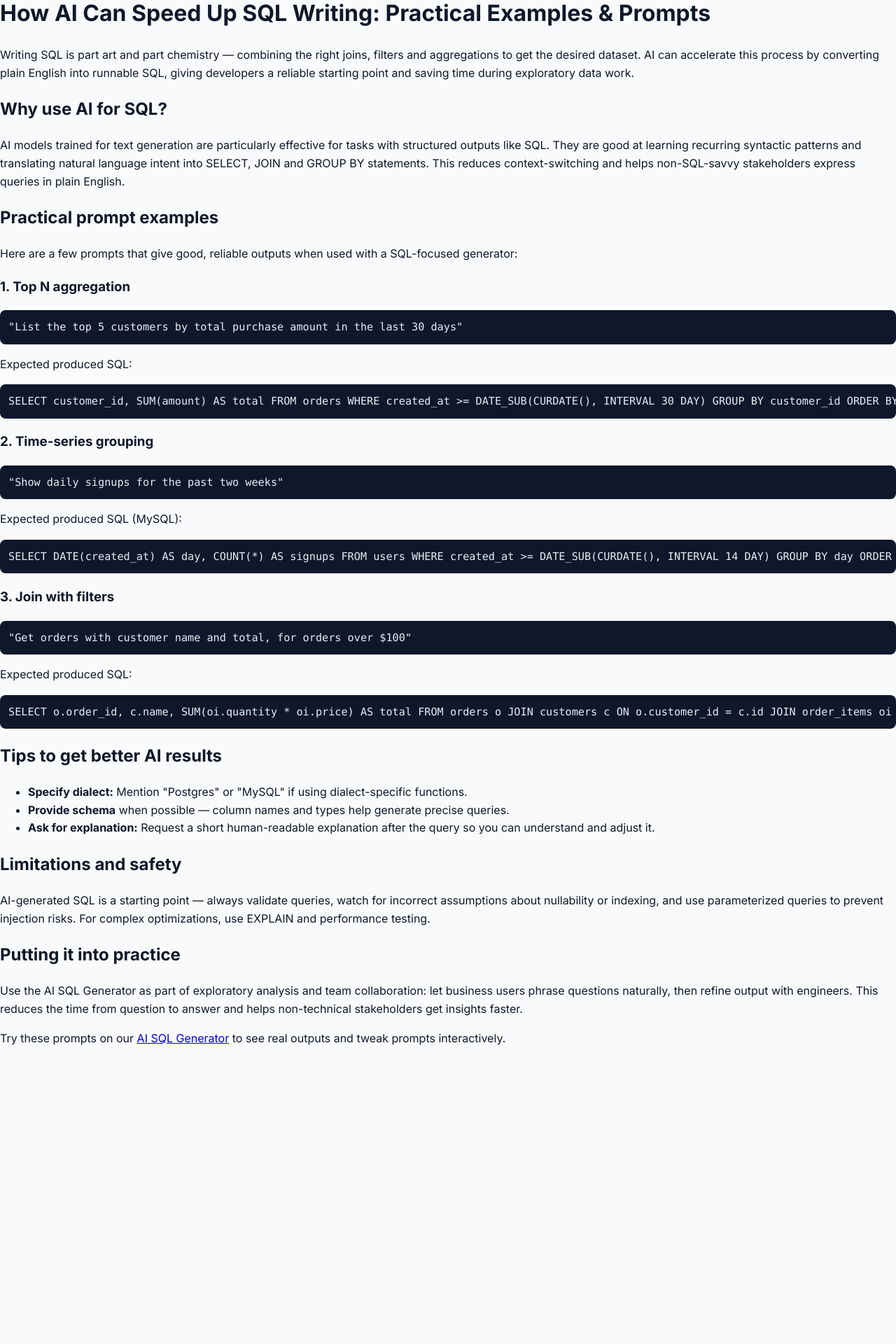
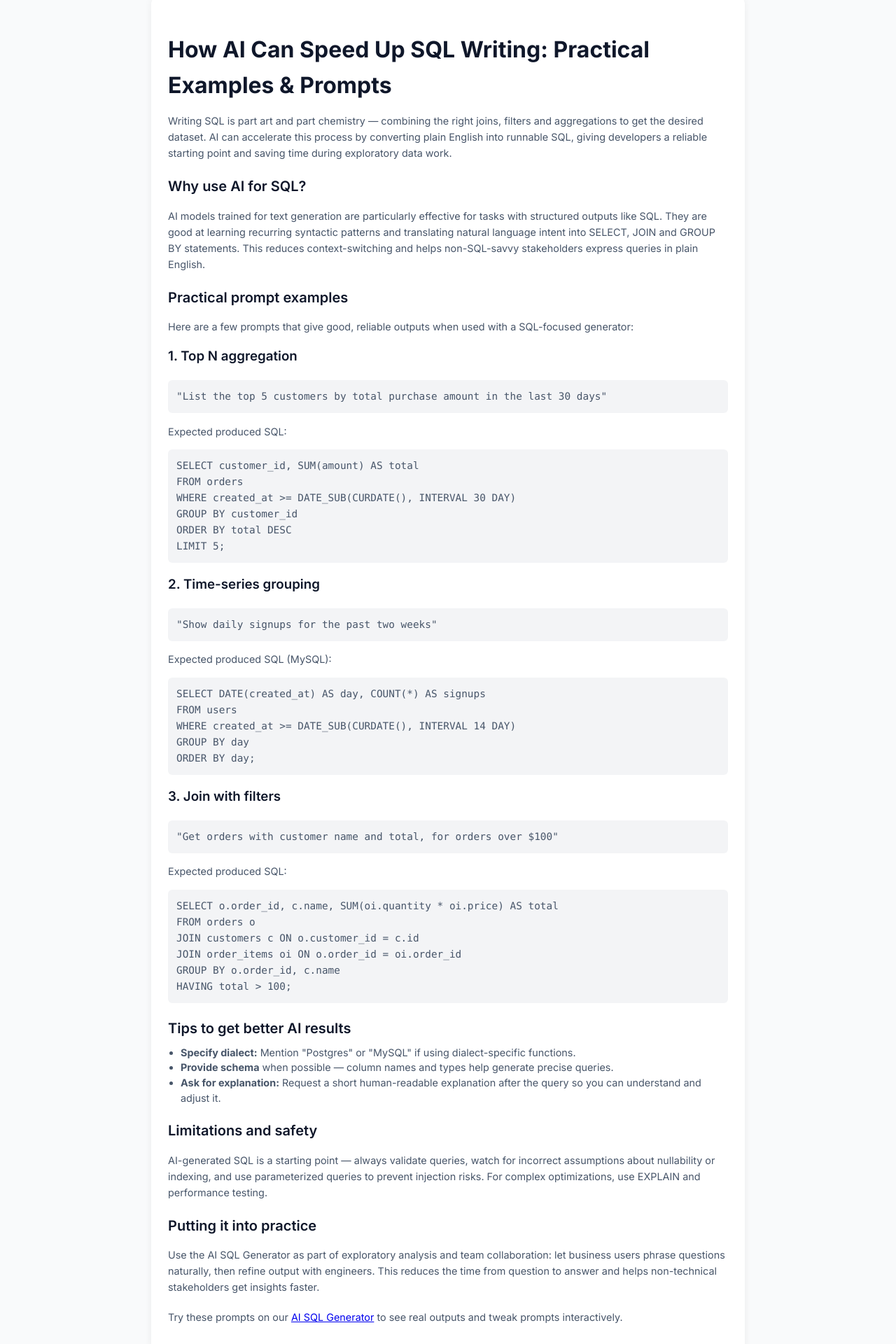
Before and after one commit to rampandu/ai-tools, a Next.js app: page /blog/ai-sql-practical in a window 1280 px wide. Shown: the part 120-2040 px from the top of the page at 70% size. Before the commit the page ends 1632 px from the top, so only its background shows below. Built offline with nearby package versions, Linux system fonts and the light colour scheme; no server answers.

Commit message:
Fix blog page width and footer not showing on other pages

```diff
--- a/components/Footer.js
+++ b/components/Footer.js
@@ -11,6 +11,7 @@ export default function Footer() {
           <div style={{ display: 'flex', gap: 16, alignItems: 'center' }}>
             <a href="/regex-generator" className="small">Regex</a>
             <a href="/sql-generator" className="small">SQL</a>
+            <a href="/blog" className="small">Blog</a>
             <a href="/contact" className="small">Contact</a>
             <a href="/privacy" className="small">Privacy</a>
             <a href="/terms" className="small">Terms</a>
--- a/components/Navbar.js
+++ b/components/Navbar.js
@@ -15,7 +15,7 @@ export default function Navbar() {
         <nav className="nav-links" aria-label="Main navigation">
           <Link href="/regex-generator">Regex</Link>
           <Link href="/sql-generator">SQL</Link>
-          <Link href="/privacy">Privacy</Link>
+          <Link href="/blog">Blog</Link>
         </nav>
       </div>
     </header>
--- a/pages/blog/ai-sql-practical.js
+++ b/pages/blog/ai-sql-practical.js
@@ -1,53 +1,140 @@
+// pages/blog/ai-sql-practical.js
 import Head from 'next/head';
+import Link from 'next/link';
 
 export default function AISqlPractical() {
   return (
     <>
       <Head>
         <title>How AI Can Speed Up SQL Writing: Practical Examples & Prompts | Dev Brains AI</title>
-        <meta name="description" content="Learn how AI can help you write SQL faster with practical prompt examples and patterns for common queries." />
+        <meta
+          name="description"
+          content="Learn how AI can help you write SQL faster with practical prompt examples and patterns for common queries."
+        />
+        <link rel="canonical" href="https://dev-brains-ai.com/blog/ai-sql-practical" />
       </Head>
 
-      <main className="max-w-3xl mx-auto p-6 text-gray-800">
-        <h1 className="text-3xl font-bold mb-4">How AI Can Speed Up SQL Writing: Practical Examples & Prompts</h1>
+      <main className="container" style={{ paddingTop: 22 }}>
+        <article
+          className="card"
+          style={{ maxWidth: 800, margin: '0 auto', padding: 24, color: '#0f172a' }}
+        >
+          <h1 style={{ fontSize: '2rem', fontWeight: 700, marginBottom: 12 }}>
+            How AI Can Speed Up SQL Writing: Practical Examples & Prompts
+          </h1>
 
-        <p>Writing SQL is part art and part chemistry — combining the right joins, filters and aggregations to get the desired dataset. AI can accelerate this process by converting plain English into runnable SQL, giving developers a reliable starting point and saving time during exploratory data work.</p>
+          <p className="small" style={{ marginBottom: 16 }}>
+            Writing SQL is part art and part chemistry — combining the right joins, filters and
+            aggregations to get the desired dataset. AI can accelerate this process by converting
+            plain English into runnable SQL, giving developers a reliable starting point and saving
+            time during exploratory data work.
+          </p>
 
-        <h2 className="text-xl font-semibold mt-6">Why use AI for SQL?</h2>
-        <p>AI models trained for text generation are particularly effective for tasks with structured outputs like SQL. They are good at learning recurring syntactic patterns and translating natural language intent into SELECT, JOIN and GROUP BY statements. This reduces context-switching and helps non-SQL-savvy stakeholders express queries in plain English.</p>
+          <h2 style={{ fontSize: '1.25rem', fontWeight: 600, marginTop: 20, marginBottom: 8 }}>
+            Why use AI for SQL?
+          </h2>
+          <p className="small">
+            AI models trained for text generation are particularly effective for tasks with
+            structured outputs like SQL. They are good at learning recurring syntactic patterns and
+            translating natural language intent into SELECT, JOIN and GROUP BY statements. This
+            reduces context-switching and helps non-SQL-savvy stakeholders express queries in plain
+            English.
+          </p>
 
-        <h2 className="text-xl font-semibold mt-4">Practical prompt examples</h2>
-        <p>Here are a few prompts that give good, reliable outputs when used with a SQL-focused generator:</p>
+          <h2 style={{ fontSize: '1.25rem', fontWeight: 600, marginTop: 20, marginBottom: 8 }}>
+            Practical prompt examples
+          </h2>
+          <p className="small">
+            Here are a few prompts that give good, reliable outputs when used with a SQL-focused
+            generator:
+          </p>
 
-        <h3 className="mt-3">1. Top N aggregation</h3>
-        <pre className="bg-gray-100 p-3 rounded">"List the top 5 customers by total purchase amount in the last 30 days"</pre>
-        <p>Expected produced SQL:</p>
-        <pre className="bg-gray-100 p-3 rounded">SELECT customer_id, SUM(amount) AS total FROM orders WHERE created_at &gt;= DATE_SUB(CURDATE(), INTERVAL 30 DAY) GROUP BY customer_id ORDER BY total DESC LIMIT 5;</pre>
+          <h3 style={{ marginTop: 16, fontWeight: 600 }}>1. Top N aggregation</h3>
+          <pre className="small" style={{ background: '#f3f4f6', padding: 12, borderRadius: 6 }}>
+            "List the top 5 customers by total purchase amount in the last 30 days"
+          </pre>
+          <p className="small" style={{ marginTop: 6 }}>Expected produced SQL:</p>
+          <pre className="small" style={{ background: '#f3f4f6', padding: 12, borderRadius: 6 }}>
+{`SELECT customer_id, SUM(amount) AS total
+FROM orders
+WHERE created_at >= DATE_SUB(CURDATE(), INTERVAL 30 DAY)
+GROUP BY customer_id
+ORDER BY total DESC
+LIMIT 5;`}
+          </pre>
 
-        <h3 className="mt-3">2. Time-series grouping</h3>
-        <pre className="bg-gray-100 p-3 rounded">"Show daily signups for the past two weeks"</pre>
-        <p>Expected produced SQL (MySQL):</p>
-        <pre className="bg-gray-100 p-3 rounded">SELECT DATE(created_at) AS day, COUNT(*) AS signups FROM users WHERE created_at &gt;= DATE_SUB(CURDATE(), INTERVAL 14 DAY) GROUP BY day ORDER BY day;</pre>
+          <h3 style={{ marginTop: 16, fontWeight: 600 }}>2. Time-series grouping</h3>
+          <pre className="small" style={{ background: '#f3f4f6', padding: 12, borderRadius: 6 }}>
+            "Show daily signups for the past two weeks"
+          </pre>
+          <p className="small" style={{ marginTop: 6 }}>Expected produced SQL (MySQL):</p>
+          <pre className="small" style={{ background: '#f3f4f6', padding: 12, borderRadius: 6 }}>
+{`SELECT DATE(created_at) AS day, COUNT(*) AS signups
+FROM users
+WHERE created_at >= DATE_SUB(CURDATE(), INTERVAL 14 DAY)
+GROUP BY day
+ORDER BY day;`}
+          </pre>
 
-        <h3 className="mt-3">3. Join with filters</h3>
-        <pre className="bg-gray-100 p-3 rounded">"Get orders with customer name and total, for orders over $100"</pre>
-        <p>Expected produced SQL:</p>
-        <pre className="bg-gray-100 p-3 rounded">SELECT o.order_id, c.name, SUM(oi.quantity * oi.price) AS total FROM orders o JOIN customers c ON o.customer_id = c.id JOIN order_items oi ON o.order_id = oi.order_id GROUP BY o.order_id, c.name HAVING total &gt; 100;</pre>
+          <h3 style={{ marginTop: 16, fontWeight: 600 }}>3. Join with filters</h3>
+          <pre className="small" style={{ background: '#f3f4f6', padding: 12, borderRadius: 6 }}>
+            "Get orders with customer name and total, for orders over $100"
+          </pre>
+          <p className="small" style={{ marginTop: 6 }}>Expected produced SQL:</p>
+          <pre className="small" style={{ background: '#f3f4f6', padding: 12, borderRadius: 6 }}>
+{`SELECT o.order_id, c.name, SUM(oi.quantity * oi.price) AS total
+FROM orders o
+JOIN customers c ON o.customer_id = c.id
+JOIN order_items oi ON o.order_id = oi.order_id
+GROUP BY o.order_id, c.name
+HAVING total > 100;`}
+          </pre>
 
-        <h2 className="text-xl font-semibold mt-4">Tips to get better AI results</h2>
-        <ul className="list-disc pl-6">
-          <li><strong>Specify dialect:</strong> Mention "Postgres" or "MySQL" if using dialect-specific functions.</li>
-          <li><strong>Provide schema</strong> when possible — column names and types help generate precise queries.</li>
-          <li><strong>Ask for explanation:</strong> Request a short human-readable explanation after the query so you can understand and adjust it.</li>
-        </ul>
+          <h2 style={{ fontSize: '1.25rem', fontWeight: 600, marginTop: 20, marginBottom: 8 }}>
+            Tips to get better AI results
+          </h2>
+          <ul className="small" style={{ paddingLeft: 18 }}>
+            <li>
+              <strong>Specify dialect:</strong> Mention "Postgres" or "MySQL" if using
+              dialect-specific functions.
+            </li>
+            <li>
+              <strong>Provide schema</strong> when possible — column names and types help generate
+              precise queries.
+            </li>
+            <li>
+              <strong>Ask for explanation:</strong> Request a short human-readable explanation after
+              the query so you can understand and adjust it.
+            </li>
+          </ul>
 
-        <h2 className="text-xl font-semibold mt-4">Limitations and safety</h2>
-        <p>AI-generated SQL is a starting point — always validate queries, watch for incorrect assumptions about nullability or indexing, and use parameterized queries to prevent injection risks. For complex optimizations, use EXPLAIN and performance testing.</p>
+          <h2 style={{ fontSize: '1.25rem', fontWeight: 600, marginTop: 20, marginBottom: 8 }}>
+            Limitations and safety
+          </h2>
+          <p className="small">
+            AI-generated SQL is a starting point — always validate queries, watch for incorrect
+            assumptions about nullability or indexing, and use parameterized queries to prevent
+            injection risks. For complex optimizations, use EXPLAIN and performance testing.
+          </p>
 
-        <h2 className="text-xl font-semibold mt-4">Putting it into practice</h2>
-        <p>Use the AI SQL Generator as part of exploratory analysis and team collaboration: let business users phrase questions naturally, then refine output with engineers. This reduces the time from question to answer and helps non-technical stakeholders get insights faster.</p>
+          <h2 style={{ fontSize: '1.25rem', fontWeight: 600, marginTop: 20, marginBottom: 8 }}>
+            Putting it into practice
+          </h2>
+          <p className="small">
+            Use the AI SQL Generator as part of exploratory analysis and team collaboration: let
+            business users phrase questions naturally, then refine output with engineers. This
+            reduces the time from question to answer and helps non-technical stakeholders get
+            insights faster.
+          </p>
 
-        <p className="mt-6">Try these prompts on our <a href="/sql-generator" className="text-blue-600 underline">AI SQL Generator</a> to see real outputs and tweak prompts interactively.</p>
+          <p className="small" style={{ marginTop: 20 }}>
+            Try these prompts on our{' '}
+            <Link href="/sql-generator" className="text-blue-600 underline">
+              AI SQL Generator
+            </Link>{' '}
+            to see real outputs and tweak prompts interactively.
+          </p>
+        </article>
       </main>
     </>
   );
```
Also changed, not shown: components/Hero.js (+65 -13 lines), pages/_app.js (+13 -4 lines), pages/blog/regex-top-patterns.js (+50 -35 lines), pages/index.js (+34 -15 lines).
